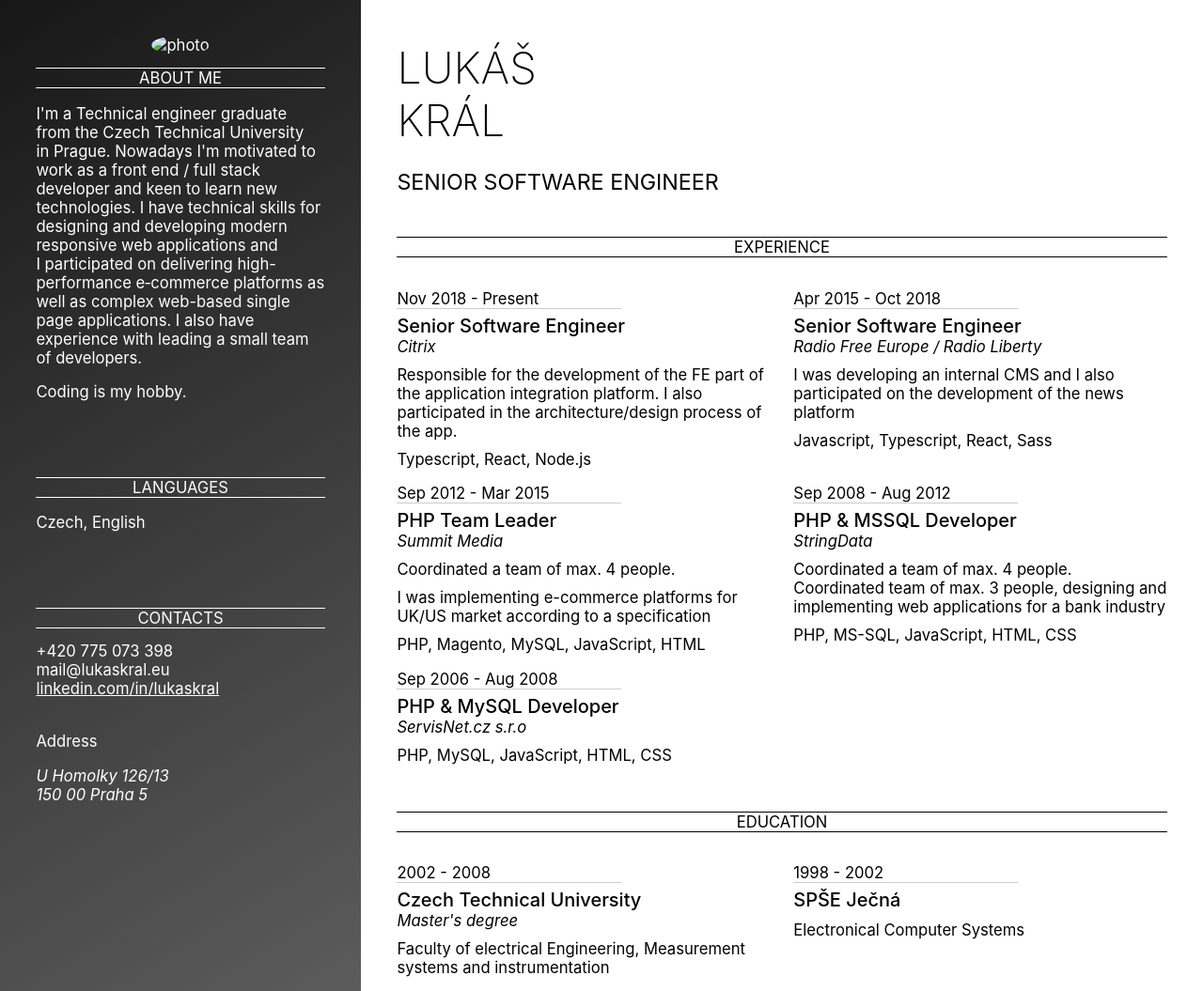
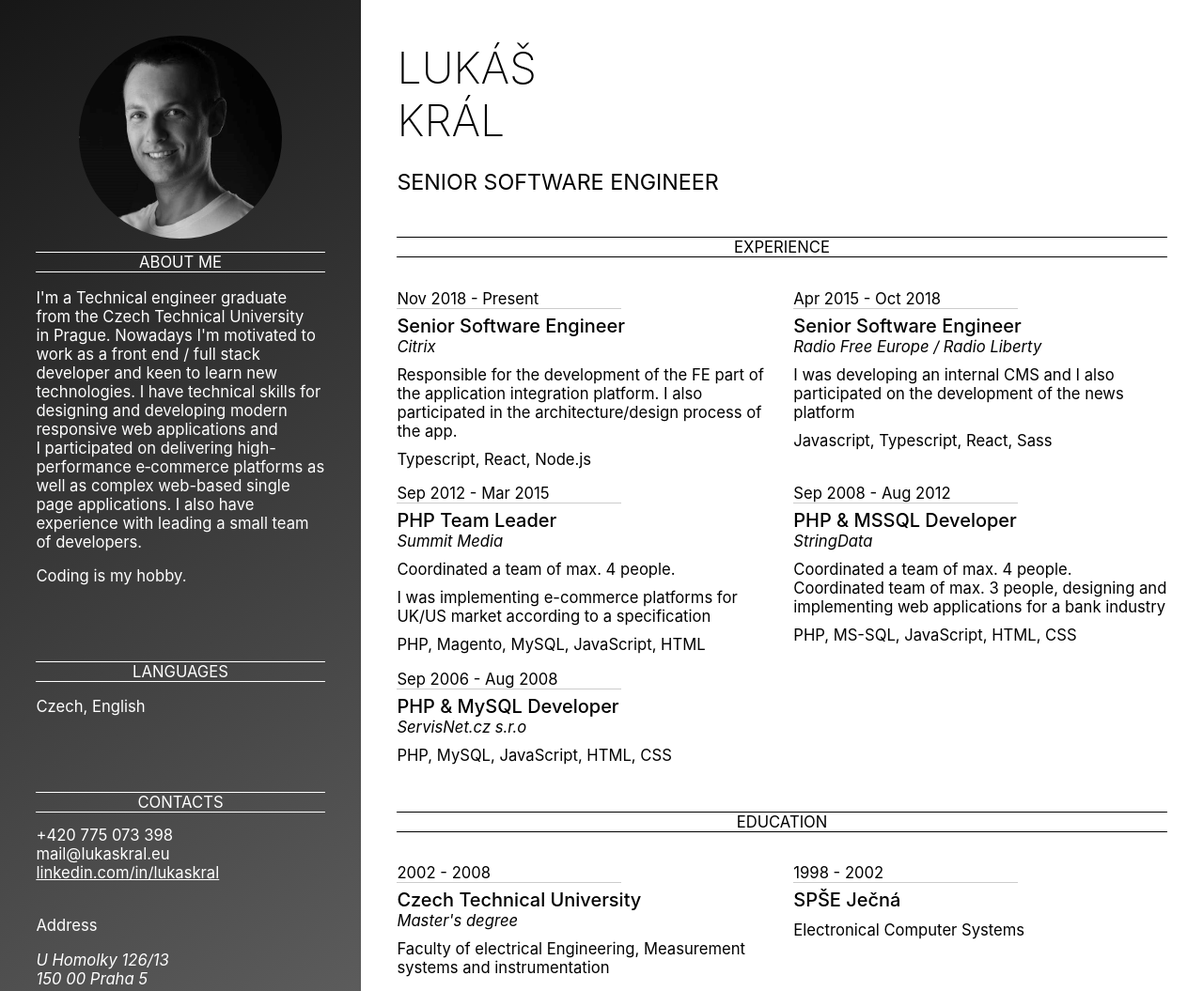
Before and after one commit to lukaskral/curriculum-vitae, a plain HTML site: page index.html in a window 1280 px wide. Shown: the top 1055 px of the page at 94% size. Drawn offline with Linux system fonts and the light colour scheme.

Commit message:
Update index.html

```diff
--- a/index.html
+++ b/index.html
@@ -163,7 +163,7 @@
     </main>
 
     <sidebar>
-      <img class="portrait" src="./assets/photo.jpg" alt="photo" />
+      <img class="portrait" src="./photo.jpg" alt="photo" />
       <section>
         <h2>About me</h2>
         <p>
```
